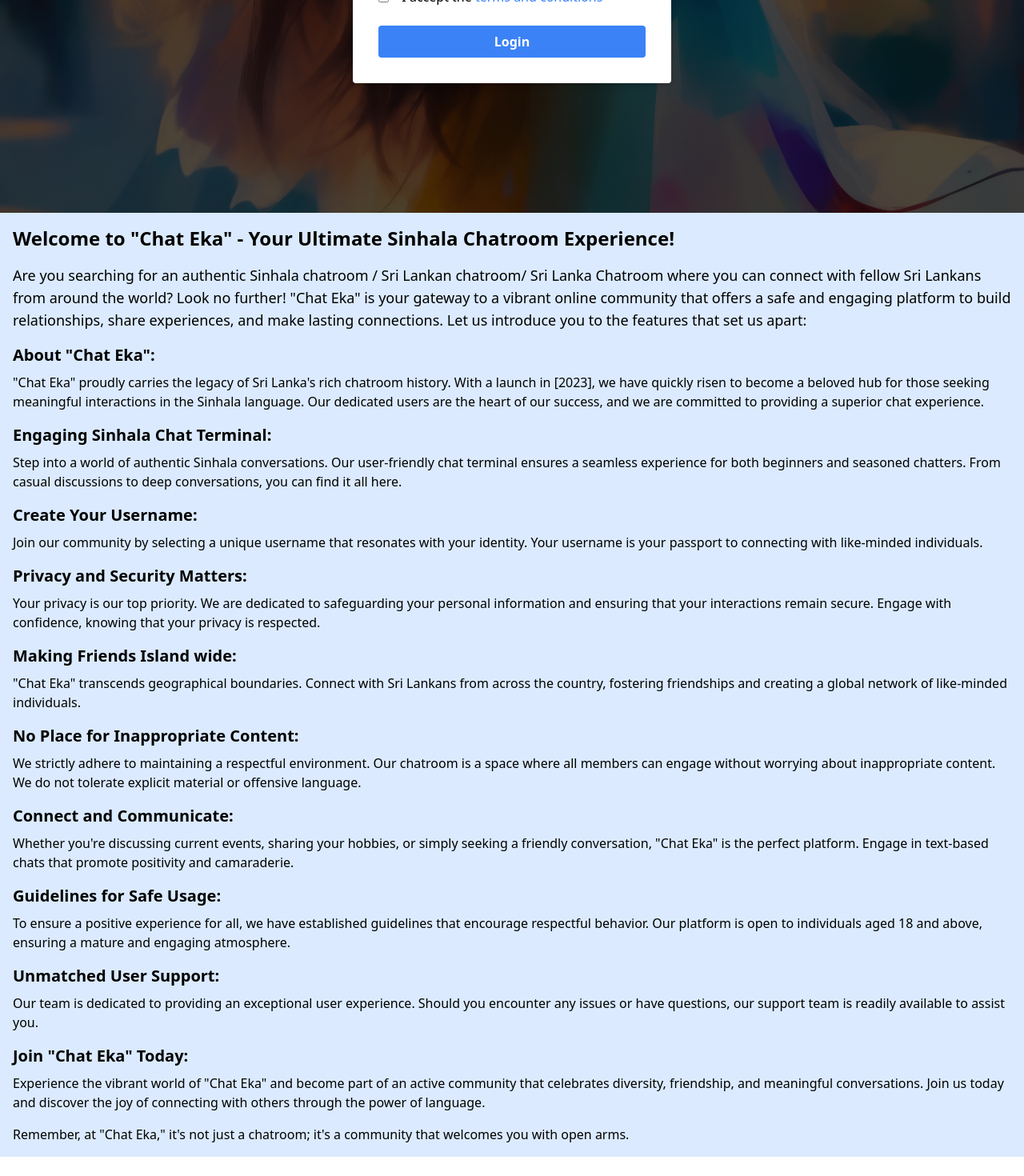
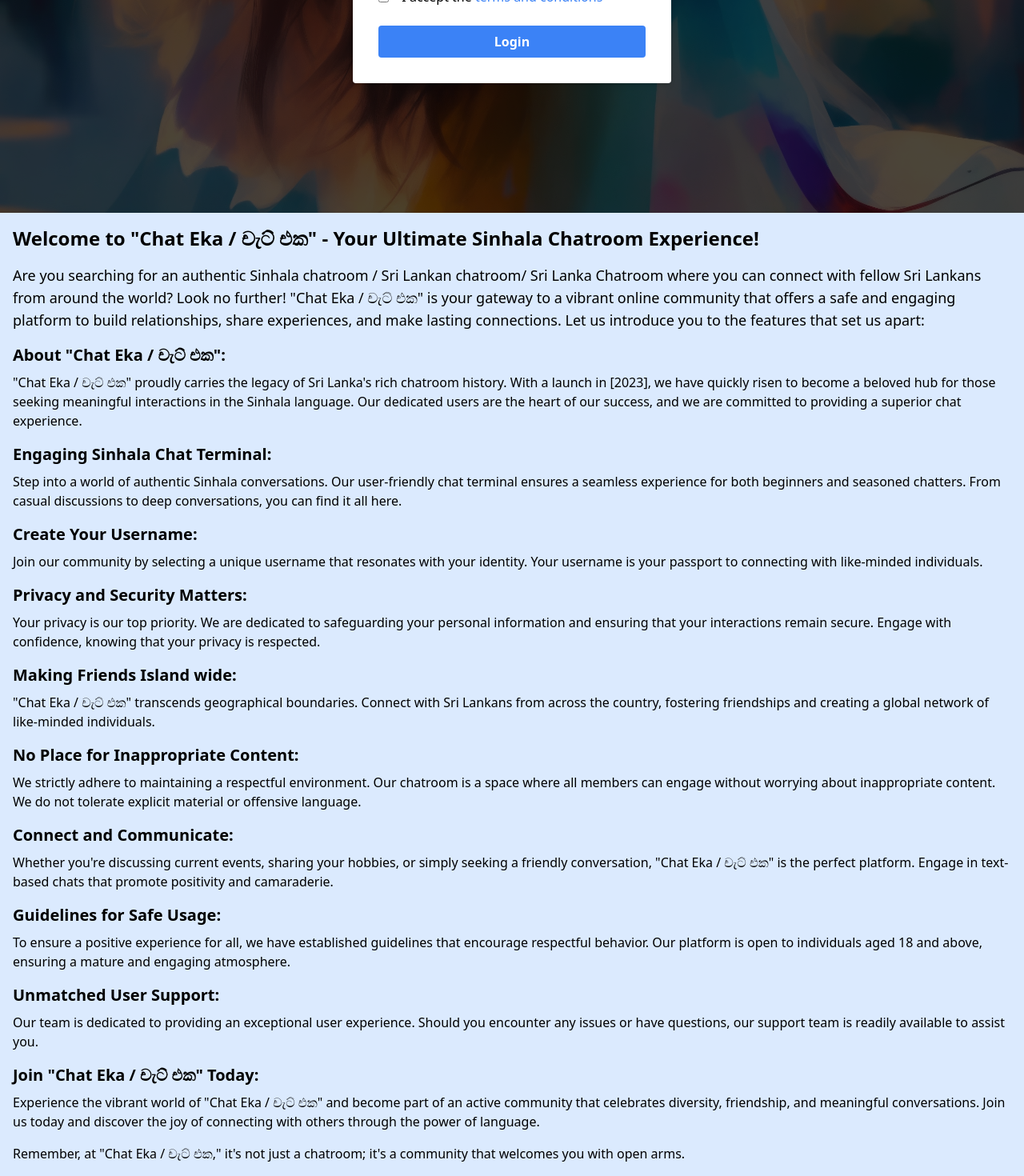
Before and after one commit to TechDinith/chat-eka, a React (Create React App) app: page / in a window 1280 px wide. Shown: the part 534-2004 px from the top of the page at 80% size. Before the commit the page ends 1980 px from the top, so only its background shows below. Built offline with nearby package versions, Linux system fonts and the light colour scheme; no server answers; the database is empty.

Commit message:
v1 is done1

```diff
--- a/src/constants.chat.ts
+++ b/src/constants.chat.ts
@@ -1,13 +1,13 @@
 export const seoText = `
 <div class="bg-blue-100 p-4">
-  <h1 class="text-2xl font-bold mb-4">Welcome to "Chat Eka" - Your Ultimate Sinhala Chatroom Experience!</h1>
+  <h1 class="text-2xl font-bold mb-4">Welcome to "Chat Eka / චැට් එක" - Your Ultimate Sinhala Chatroom Experience!</h1>
   <p class="text-lg mb-4">
-    Are you searching for an authentic Sinhala chatroom / Sri Lankan chatroom/ Sri Lanka Chatroom where you can connect with fellow Sri Lankans from around the world? Look no further! "Chat Eka" is your gateway to a vibrant online community that offers a safe and engaging platform to build relationships, share experiences, and make lasting connections. Let us introduce you to the features that set us apart:
+    Are you searching for an authentic Sinhala chatroom / Sri Lankan chatroom/ Sri Lanka Chatroom where you can connect with fellow Sri Lankans from around the world? Look no further! "Chat Eka / චැට් එක" is your gateway to a vibrant online community that offers a safe and engaging platform to build relationships, share experiences, and make lasting connections. Let us introduce you to the features that set us apart:
   </p>
 
-  <h2 class="text-xl font-semibold mb-2">About "Chat Eka":</h2>
+  <h2 class="text-xl font-semibold mb-2">About "Chat Eka / චැට් එක":</h2>
   <p class="mb-4">
-    "Chat Eka" proudly carries the legacy of Sri Lanka's rich chatroom history. With a launch in [2023], we have quickly risen to become a beloved hub for those seeking meaningful interactions in the Sinhala language. Our dedicated users are the heart of our success, and we are committed to providing a superior chat experience.
+    "Chat Eka / චැට් එක" proudly carries the legacy of Sri Lanka's rich chatroom history. With a launch in [2023], we have quickly risen to become a beloved hub for those seeking meaningful interactions in the Sinhala language. Our dedicated users are the heart of our success, and we are committed to providing a superior chat experience.
   </p>
 
   <h2 class="text-xl font-semibold mb-2">Engaging Sinhala Chat Terminal:</h2>
@@ -27,7 +27,7 @@ export const seoText = `
 
   <h2 class="text-xl font-semibold mb-2">Making Friends Island wide:</h2>
   <p class="mb-4">
-    "Chat Eka" transcends geographical boundaries. Connect with Sri Lankans from across the country, fostering friendships and creating a global network of like-minded individuals.
+    "Chat Eka / චැට් එක" transcends geographical boundaries. Connect with Sri Lankans from across the country, fostering friendships and creating a global network of like-minded individuals.
   </p>
 
   <h2 class="text-xl font-semibold mb-2">No Place for Inappropriate Content:</h2>
@@ -37,7 +37,7 @@ export const seoText = `
 
   <h2 class="text-xl font-semibold mb-2">Connect and Communicate:</h2>
   <p class="mb-4">
-    Whether you're discussing current events, sharing your hobbies, or simply seeking a friendly conversation, "Chat Eka" is the perfect platform. Engage in text-based chats that promote positivity and camaraderie.
+    Whether you're discussing current events, sharing your hobbies, or simply seeking a friendly conversation, "Chat Eka / චැට් එක" is the perfect platform. Engage in text-based chats that promote positivity and camaraderie.
   </p>
 
   <h2 class="text-xl font-semibold mb-2">Guidelines for Safe Usage:</h2>
@@ -50,13 +50,13 @@ export const seoText = `
     Our team is dedicated to providing an exceptional user experience. Should you encounter any issues or have questions, our support team is readily available to assist you.
   </p>
 
-  <h2 class="text-xl font-semibold mb-2">Join "Chat Eka" Today:</h2>
+  <h2 class="text-xl font-semibold mb-2">Join "Chat Eka / චැට් එක" Today:</h2>
   <p class="mb-4">
-    Experience the vibrant world of "Chat Eka" and become part of an active community that celebrates diversity, friendship, and meaningful conversations. Join us today and discover the joy of connecting with others through the power of language.
+    Experience the vibrant world of "Chat Eka / චැට් එක" and become part of an active community that celebrates diversity, friendship, and meaningful conversations. Join us today and discover the joy of connecting with others through the power of language.
   </p>
 
   <p>
-    Remember, at "Chat Eka," it's not just a chatroom; it's a community that welcomes you with open arms.
+    Remember, at "Chat Eka / චැට් එක," it's not just a chatroom; it's a community that welcomes you with open arms.
   </p>
 </div>
 `;
```
